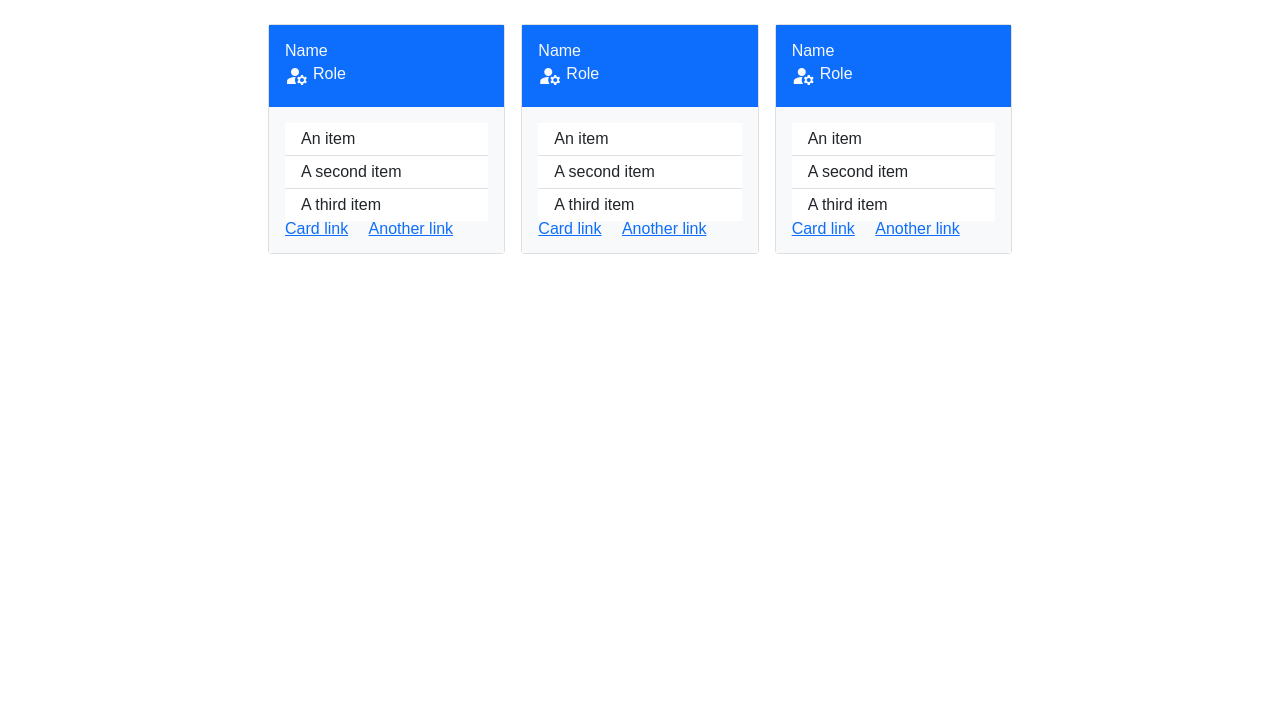
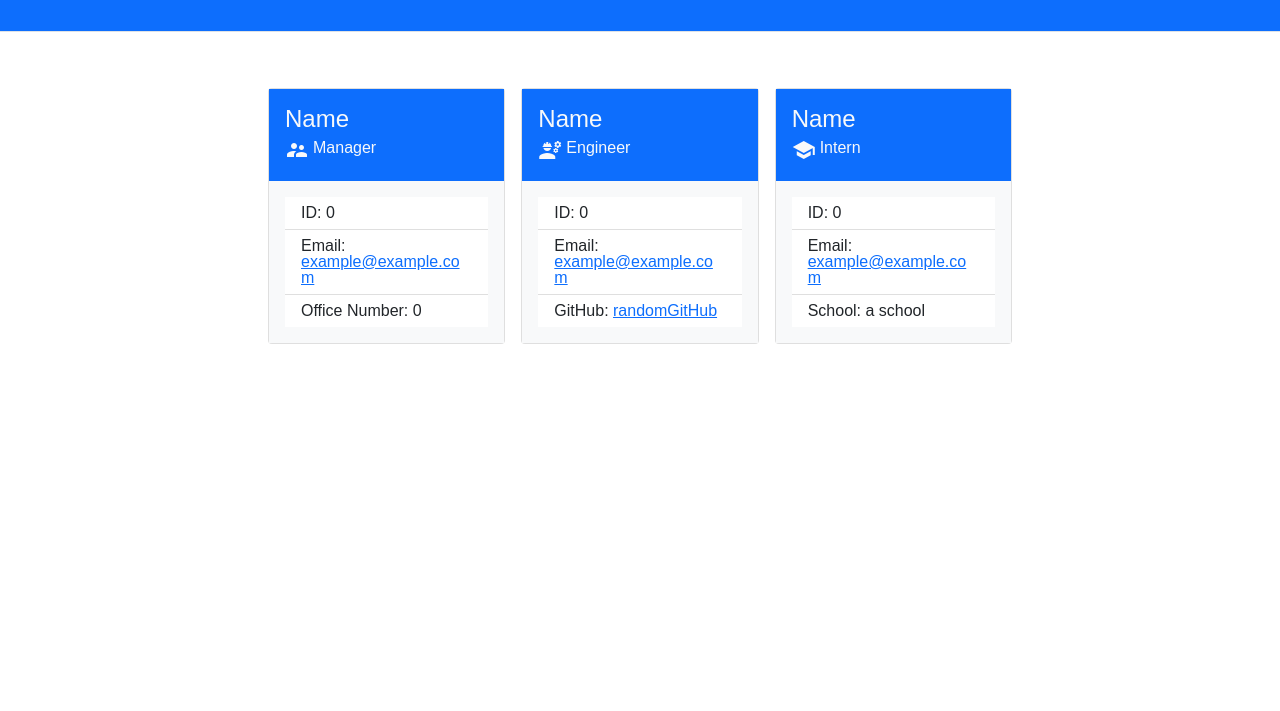
Before and after one commit to EricNg314/Team_Builder, a website: page index.html in a window 1280 px wide. Shown: the part 89-800 px from the top of the page. Drawn offline with nearby package versions, Linux system fonts and the light colour scheme.

Commit message:
Adding more styles and intern example.

```diff
--- a/index.html
+++ b/index.html
@@ -52,7 +52,7 @@
 </head>
 
 <body class="">
-  <header class="p-3 mb-5 border-bottom bg-primary text-light">
+  <header class="py-5 mb-5 border-bottom bg-primary text-light text-center">
       <span class="fs-4">My Team</span>
   </header>
   <main class="container">
@@ -62,66 +62,66 @@
           <section class="col-4 p-2">
             <div class="card">
               <div class="card-body bg-primary text-light">
-                <h2 class="card-title">Name</h2>
+                <h2 class="card-title fs-4">Name</h2>
                 <div class="card-subtitle d-flex">
-                <span class="material-icons">manage_accounts</span>
+                  <span class="material-icons">supervisor_account</span>
                   <h3 class="mx-1">
-                  <span>Role</span>
+                    <span>Manager</span>
                   </h3>
                 </div>
               </div>
               <div class="card-body bg-light">
                 <ul class="list-group list-group-flush">
-                  <li class="list-group-item">An item</li>
-                  <li class="list-group-item">A second item</li>
-                  <li class="list-group-item">A third item</li>
+                  <li class="list-group-item">ID: 0</li>
+                  <li class="list-group-item">
+                    Email: <a class="card-link" href="mailto:example@example.com" target="_blank">example@example.com</a>
+                  </li>
+                  <li class="list-group-item">Office Number: 0</li>
                 </ul>
-                <a href="#" class="card-link">Card link</a>
-                <a href="#" class="card-link">Another link</a>
               </div>
             </div>
           </section>
           <section class="col-4 p-2">
             <div class="card">
               <div class="card-body bg-primary text-light">
-                <h2 class="card-title">Name</h2>
+                <h2 class="card-title fs-4">Name</h2>
                 <div class="card-subtitle d-flex">
-                <span class="material-icons">manage_accounts</span>
+                  <span class="material-icons">engineering</span>
                   <h3 class="mx-1">
-                  <span>Role</span>
+                    <span>Engineer</span>
                   </h3>
                 </div>
               </div>
               <div class="card-body bg-light">
                 <ul class="list-group list-group-flush">
-                  <li class="list-group-item">An item</li>
-                  <li class="list-group-item">A second item</li>
-                  <li class="list-group-item">A third item</li>
+                  <li class="list-group-item">ID: 0</li>
+                  <li class="list-group-item">
+                    Email: <a class="card-link" href="mailto:example@example.com" target="_blank">example@example.com</a>
+                  </li>
+                  <li class="list-group-item">GitHub: <a class="card-link" href="#" target="_blank">randomGitHub</a></li>
                 </ul>
-                <a href="#" class="card-link">Card link</a>
-                <a href="#" class="card-link">Another link</a>
               </div>
             </div>
           </section>
           <section class="col-4 p-2">
             <div class="card">
               <div class="card-body bg-primary text-light">
-                <h2 class="card-title">Name</h2>
+                <h2 class="card-title fs-4">Name</h2>
                 <div class="card-subtitle d-flex">
-                <span class="material-icons">manage_accounts</span>
+                  <span class="material-icons">school</span>
                   <h3 class="mx-1">
-                  <span>Role</span>
+                    <span>Intern</span>
                   </h3>
                 </div>
               </div>
               <div class="card-body bg-light">
                 <ul class="list-group list-group-flush">
-                  <li class="list-group-item">An item</li>
-                  <li class="list-group-item">A second item</li>
-                  <li class="list-group-item">A third item</li>
+                  <li class="list-group-item">ID: 0</li>
+                  <li class="list-group-item">
+                    Email: <a class="card-link" href="mailto:example@example.com" target="_blank">example@example.com</a>
+                  </li>
+                  <li class="list-group-item">School: a school</li>
                 </ul>
-                <a href="#" class="card-link">Card link</a>
-                <a href="#" class="card-link">Another link</a>
               </div>
             </div>
           </section>
```
Lines whose indentation alone changed are shown as unchanged.
